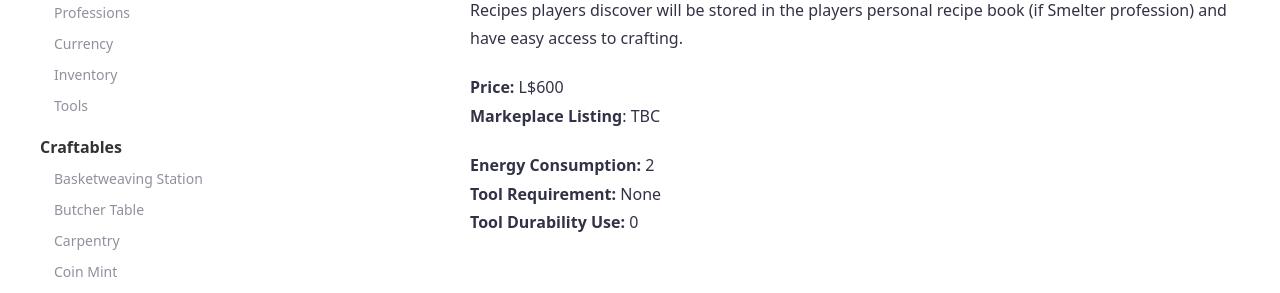
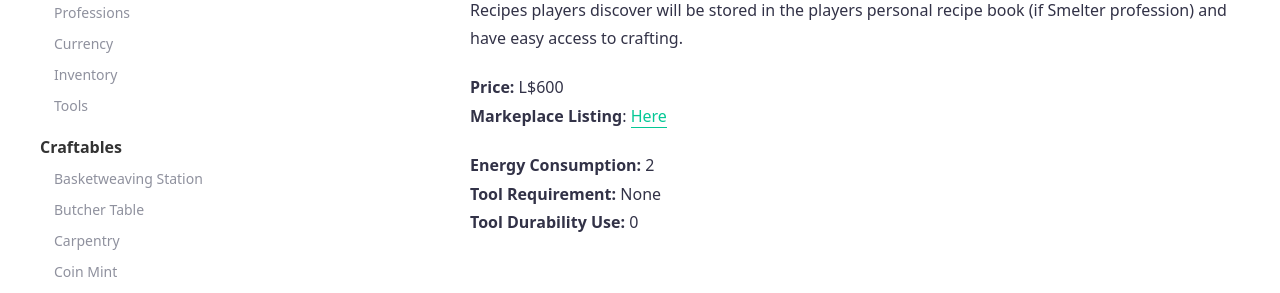
Before and after one commit to SLColonies/Public, a Jekyll site: the page built from _docs/smelter.md, in a window 1280 px wide and 900 px high. Shown: the part 346-639 px from the top of the window. Built offline with Jekyll 4.4.1, drawn with Linux system fonts in a browser that asks for light colours.

Commit message:
Update smelter.md

```diff
--- a/_docs/smelter.md
+++ b/_docs/smelter.md
@@ -6,7 +6,7 @@
 The Smelter is a crafting table for the Smelter profession of SL Colonies. Any profession can use the smelter, but they will only have access to crafting Level 0 recipes, and will not gain CXP for the effort. Recipes players discover will be stored in the players personal recipe book (if Smelter profession) and have easy access to crafting.
 
 **Price:** L$600<br>
-**Markeplace Listing**: TBC<br>
+**Markeplace Listing**: [Here](https://marketplace.secondlife.com/p/SLC-Craftables-Smelter/18991915)<br>
 
 **Energy Consumption:** 2<br>
 **Tool Requirement:** None<br>
```
